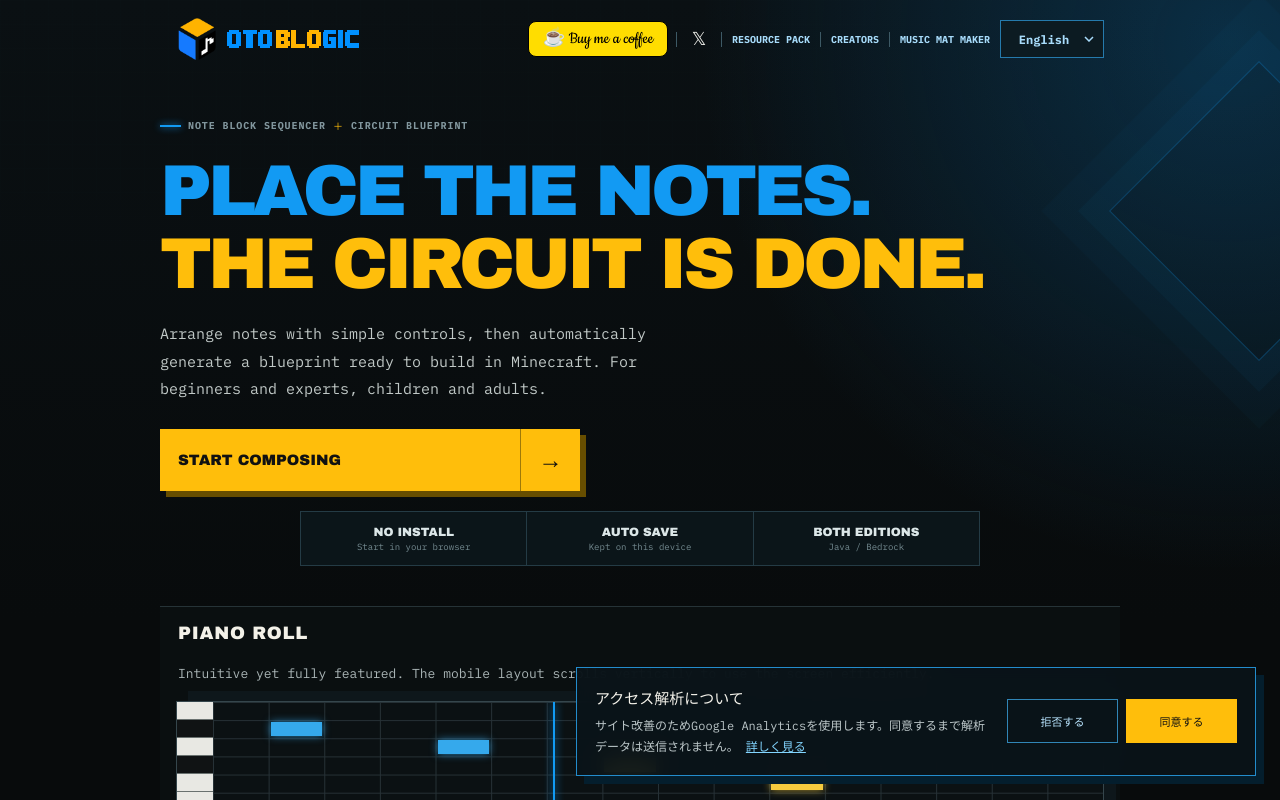
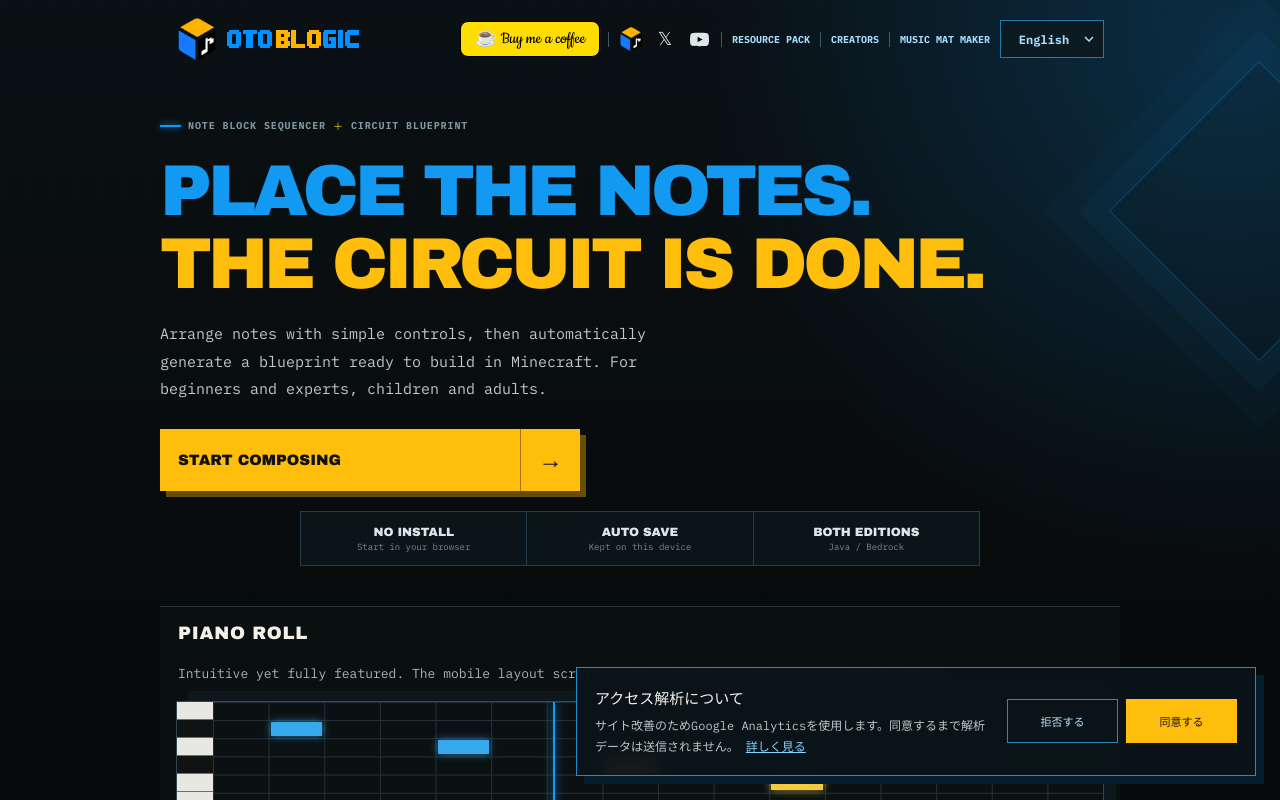
Before and after one commit to SOTA56/minecraft-note-block-maker, a React (Vite) app: page / in a window 1280 px wide. Shown: the top 800 px of the page. Built offline with nearby package versions, Linux system fonts and the light colour scheme.

Commit message:
Add bilingual social links to home page

```diff
--- a/src/HomePage.tsx
+++ b/src/HomePage.tsx
@@ -22,6 +22,9 @@ const heroFacts:Record<string,[string,string][]>= {
 }
 
 function MiniRoll(){return <div className="home-roll" aria-hidden="true"><div className="home-keys">{Array.from({length:13},(_,index)=><i key={index} className={[1,3,6,8,10].includes(index)?'black':''}/>)}</div><div className="home-grid">{notes.map((note,index)=><i key={index} style={{'--x':note.x,'--y':note.y,'--c':note.c} as React.CSSProperties}/>)}</div><span className="home-playhead"/></div>}
+function OtoBlogicIcon(){return <img src="/assets/branding/oto-blogic-icon-04.png" alt=""/>}
+function XIcon(){return <span aria-hidden="true">𝕏</span>}
+function YouTubeIcon(){return <svg viewBox="0 0 24 24" aria-hidden="true"><path d="M23.5 6.2a3 3 0 0 0-2.1-2.1C19.5 3.6 12 3.6 12 3.6s-7.5 0-9.4.5A3 3 0 0 0 .5 6.2 31 31 0 0 0 0 12a31 31 0 0 0 .5 5.8 3 3 0 0 0 2.1 2.1c1.9.5 9.4.5 9.4.5s7.5 0 9.4-.5a3 3 0 0 0 2.1-2.1A31 31 0 0 0 24 12a31 31 0 0 0-.5-5.8ZM9.6 15.6V8.4l6.3 3.6-6.3 3.6Z"/></svg>}
 
 const homeLocales:Record<string,string[]>={
   en:['CREATORS','MUSIC MAT MAKER','PLACE THE NOTES.','THE CIRCUIT IS DONE.','Arrange notes with simple controls, then automatically generate a blueprint ready to build in Minecraft. For beginners and experts, children and adults.','START COMPOSING','PIANO ROLL','Intuitive yet fully featured. The mobile layout scrolls vertically to use the screen efficiently.','SEE THE SOUND.\nNEVER GET LOST.','SEE EVERY PITCH AND POSITION','Switch between note names and click counts, and audition every pitch before placing it.','20 TRACKS. 20 TIMBRES.','Layer chords, instruments, volume, PAN, and ghost notes.','FROM NOTES TO BLOCKS','Generate Easy, Compact, or Fishbone construction plans.','CHOOSE A CIRCUIT\nFOR YOUR GOAL.','EASY CIRCUIT','Readable and beginner-friendly.','COMPACT CIRCUIT','Long arrangements in less space.','FISHBONE','Built for a moving performance.','PLACE YOUR\nFIRST NOTE.','OPEN OTO BLOGIC','WATCH & LEARN'],
@@ -44,7 +47,9 @@ export default function HomePage({language,setLanguage,onStart,onCreators,onReso
       <div className="home-header-actions">
         <BuyMeCoffeeButton className="header-buy-me-coffee"/>
         <nav className="home-related-links" aria-label={ja?'関連ページ':'Related pages'}>
-          <a className="home-x-link" href="https://x.com/OTOBLOGIC" target="_blank" rel="noreferrer" aria-label="OTO BLOGIC on X"><span aria-hidden="true">𝕏</span></a>
+          <a className="home-social-link home-oto-link" href="https://otoblogic.com" target="_blank" rel="noreferrer" aria-label={ja?'OTO BLOGICトップページ':'OTO BLOGIC home'}><OtoBlogicIcon/><span className="home-social-tooltip">{ja?'OTO BLOGIC｜Minecraftの音符ブロック回路自動生成サイト':'OTO BLOGIC · Minecraft note-block circuit generator'}</span></a>
+          <a className="home-social-link home-x-link" href="https://x.com/goro56pika" target="_blank" rel="noreferrer" aria-label={ja?'SOTA56のXアカウント':'SOTA56 on X'}><XIcon/><span className="home-social-tooltip">{ja?'SOTA56 Xアカウントへ':'Visit SOTA56 on X'}</span></a>
+          <a className="home-social-link home-youtube-link" href="https://www.youtube.com/@SOTA56" target="_blank" rel="noreferrer" aria-label={ja?'SOTA56のYouTubeアカウント':'SOTA56 on YouTube'}><YouTubeIcon/><span className="home-social-tooltip">{ja?'SOTA56 YouTubeアカウントへ':'Visit SOTA56 on YouTube'}</span></a>
           <i aria-hidden="true"/>
           <a href="/resource-pack" onClick={event=>{event.preventDefault();onResourcePack()}}>{ja?'リソースパック':'RESOURCE PACK'}</a>
           <i aria-hidden="true"/>
--- a/src/home.css
+++ b/src/home.css
@@ -63,3 +63,13 @@
 /* Readable supporting copy without changing the compact, blueprint-like hierarchy. */
 .hero-kicker{font-size:10px}.home-hero>p{font-size:15px}.hero-visual>p{font-size:13px}.home-features>header small,.home-circuits>header small,.home-video header small,.home-final>small{font-size:10px}.home-features article>b{font-size:20px}.home-features h3{font-size:17px}.home-features p,.circuit-card p{font-size:12px}.circuit-card>span{font-size:10px}.home-unofficial{font-size:9px}.home-legal-links button,.home-legal-links a{font-size:10px}.hero-meta{font-size:9px}.hero-meta strong{font-size:10px}.hero-meta small{font-size:9px}.home-footer{display:grid;height:80px;grid-template-columns:1fr auto 1fr;align-items:center;padding:0 18px;border-top:1px solid #263236;background:#080b0c;color:#718084;font-size:9px}.home-footer img{grid-column:1;grid-row:1;justify-self:start;width:110px;image-rendering:pixelated}.home-footer>span{grid-column:2;grid-row:1;justify-self:center;margin:0;text-align:center;white-space:nowrap}
 @media(min-width:700px){.hero-meta strong{font-size:12px}.hero-meta small{font-size:9px}.home-footer{grid-template-columns:1fr auto 1fr}.home-footer>span{grid-column:2;justify-self:center}}
+
+/* Social links: compact icon rail with bilingual hover/focus descriptions. */
+.home-related-links .home-social-link{position:relative;display:grid;width:24px;height:24px;place-items:center;padding:0!important;color:#dce7e8!important}
+.home-related-links .home-social-link img{width:24px;height:24px;object-fit:contain}
+.home-related-links .home-social-link svg{width:19px;height:19px;fill:currentColor}
+.home-related-links .home-x-link{font:18px/1 Arial,sans-serif}
+.home-related-links .home-social-link:hover,.home-related-links .home-social-link:focus-visible{color:var(--yellow)!important}
+.home-social-tooltip{position:absolute;right:0;top:calc(100% + 10px);z-index:20;width:max-content;max-width:min(310px,calc(100vw - 32px));padding:8px 10px;border:1px solid #3d5965;background:#0b171c;color:#e8f0ef;font:600 10px/1.45 'IBM Plex Mono';letter-spacing:0;opacity:0;pointer-events:none;transform:translateY(-4px);transition:opacity .16s ease,transform .16s ease;white-space:normal}
+.home-social-tooltip::before{content:'';position:absolute;right:7px;top:-5px;width:8px;height:8px;border-top:1px solid #3d5965;border-left:1px solid #3d5965;background:#0b171c;transform:rotate(45deg)}
+.home-social-link:hover .home-social-tooltip,.home-social-link:focus-visible .home-social-tooltip{opacity:1;transform:none}
```
